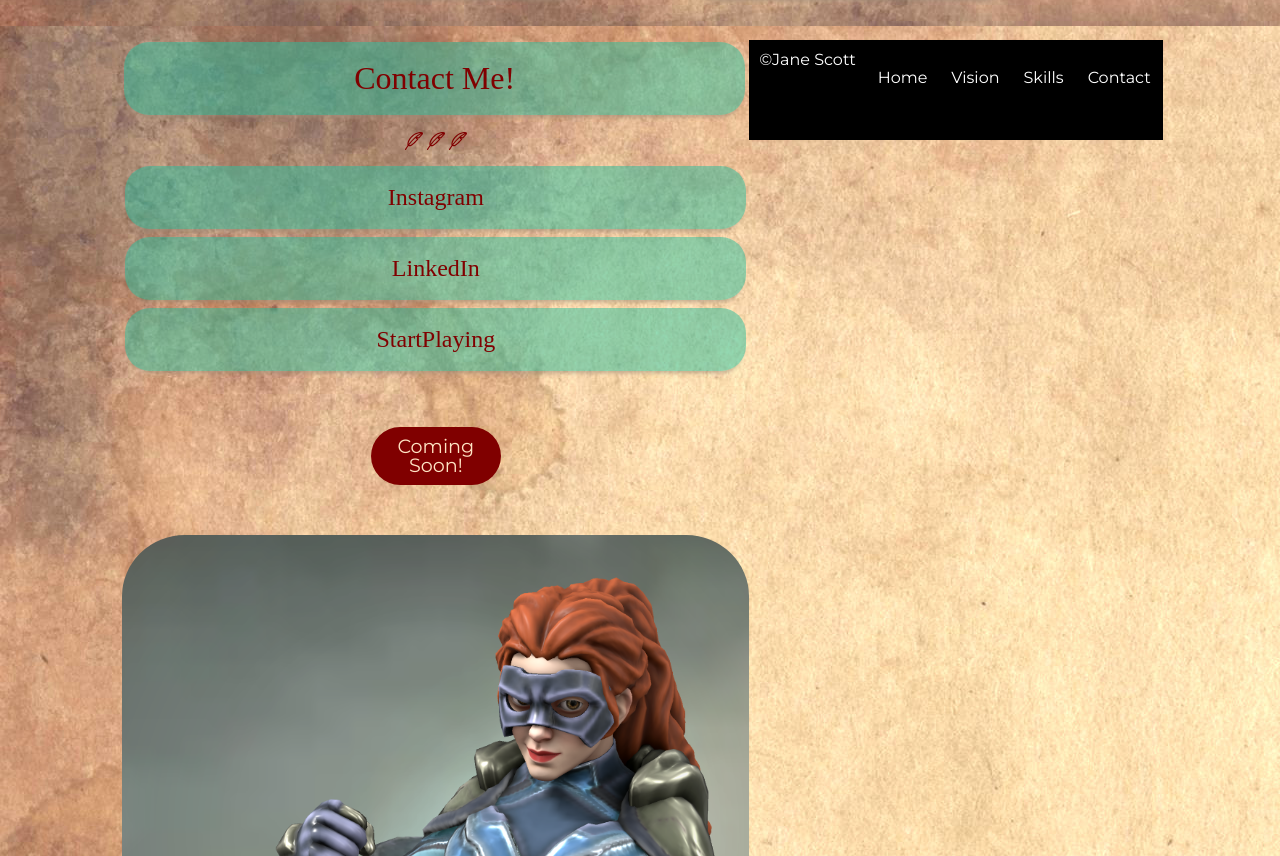
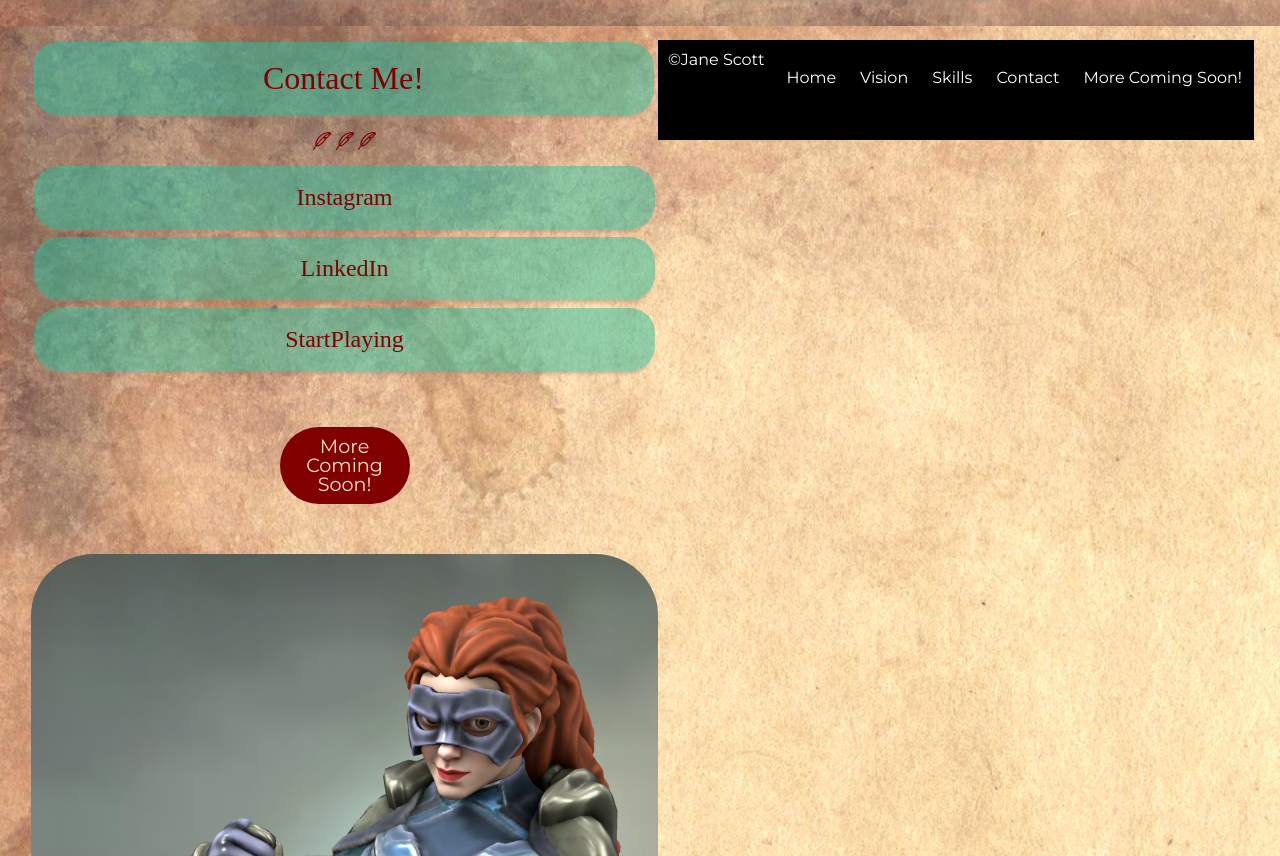
Before and after one commit to LadyJane1114/LadyJane1114.github.io, a plain HTML site: page index.html in a window 1280 px wide. Shown: the part 1979-2835 px from the top of the page. Drawn offline with Linux system fonts and the light colour scheme; a script that the page names is missing; a web font is replaced by a local one.

Commit message:
Update index.html
Hoping to fix my footer

```diff
--- a/index.html
+++ b/index.html
@@ -199,7 +199,7 @@
                     Download = "Jane's Resume">
                     <button type = "button"> Download </button></a>
                     <button onclick="closeModal()">Close</button></dialog> -->
-                    <button class="myResume" onclick="window.location.href='ComingSoon.html'">Coming Soon!</button>
+                    <button class="myResume" onclick="window.location.href='ComingSoon.html'">More Coming Soon!</button>
                 </div>
 
                 <script>
@@ -257,7 +257,7 @@
                     <li><a href="#visions">Vision</a></li>
                     <li><a href="#skills">Skills</a></li>
                     <li><a href="#contact">Contact</a></li>
-<!--                     <li><a href="#resumeSection">Resume</a></li> -->
+                    <li>More Coming Soon!</li>
                 </ul>
             </div>
             </footer>
```
